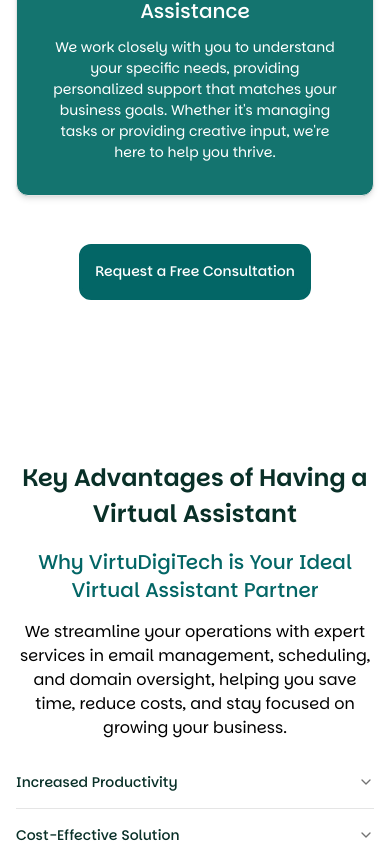
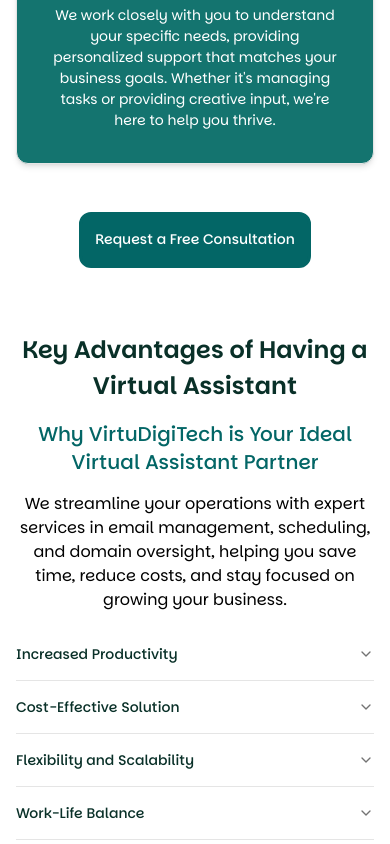
Before and after one commit to artalfred/VirtuDigiTech, a Next.js app: page /solutions/virtual-solutions in a window 390 px wide. Shown: the part 1931-2775 px from the top of the page. Built offline with nearby package versions, Linux system fonts and the light colour scheme.

Commit message:
New Page for Virtual Solutions

```diff
--- a/app/solutions/virtual-solutions/page.tsx
+++ b/app/solutions/virtual-solutions/page.tsx
@@ -55,7 +55,7 @@
           </div>
         </section>
 
-        <section className="lg:py-[4rem] py-[4rem]">
+        <section className="lg:py-[4rem] py-[2rem]">
           <div className="flex justify-center">
             <div className="grid gap-4">
               <SectionTitle>
@@ -164,9 +164,9 @@
           </div>
         </section>
 
-        <section className="lg:py-[4rem] py-[2rem]">
+        <section>
           <div className="grid items-center lg:gap-[4rem] md:gap-[3rem] sm:gap-[2rem] gap-[2rem] grid-cols-1 lg:grid-cols-2 md:grid-cols-2 sm:grid-cols-1 lg:mt-[4rem] md:mt-[3rem] sm:mt-[2rem] mt-[2rem]">
-            <div className="grid gap-4 lg:mt-0 md:mt-0 sm:mt-[2rem] mt-[2rem]">
+            <div className="grid gap-4">
               <LeftTitle>
                 Key Advantages of Having a Virtual Assistant
               </LeftTitle>
```
